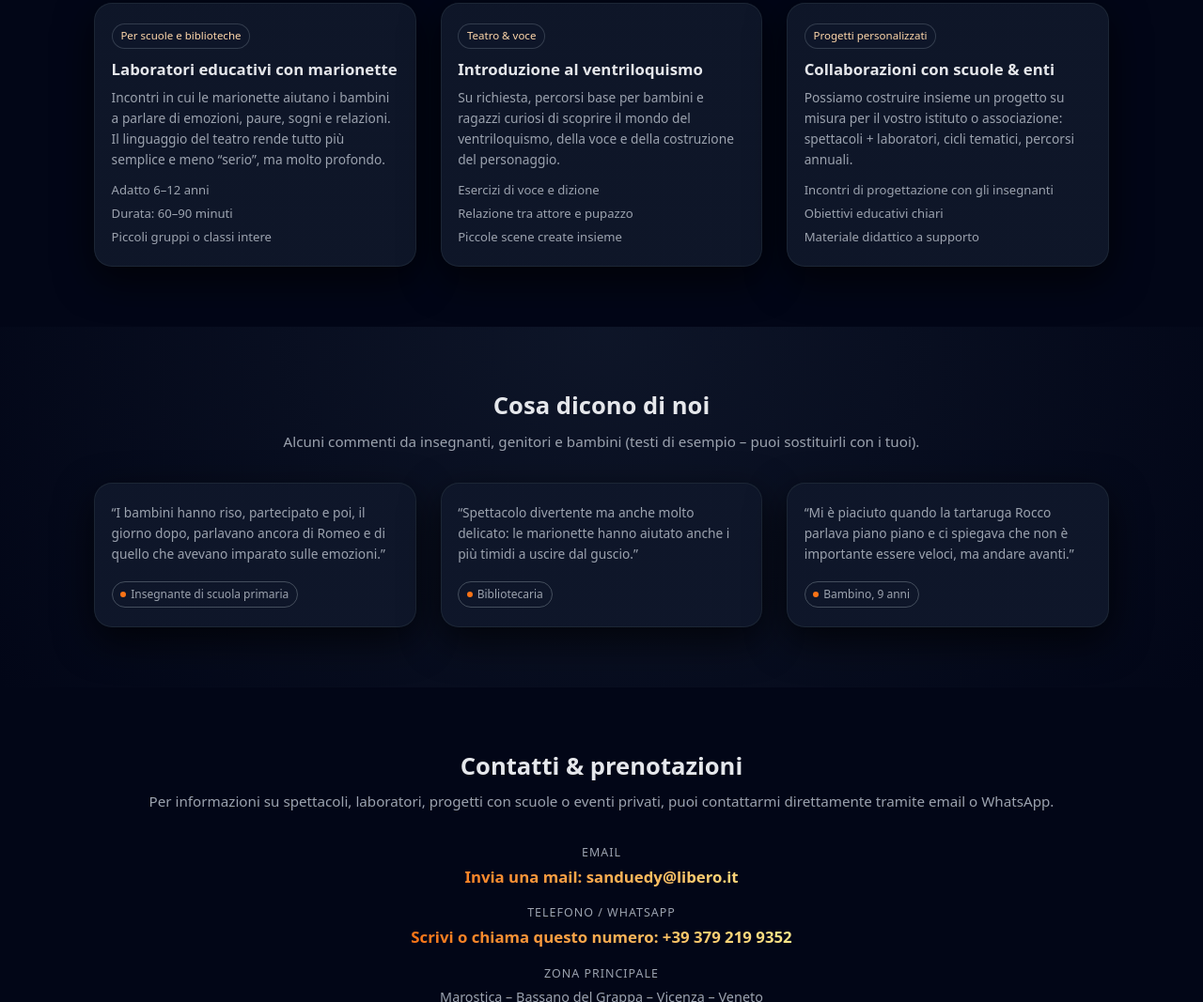
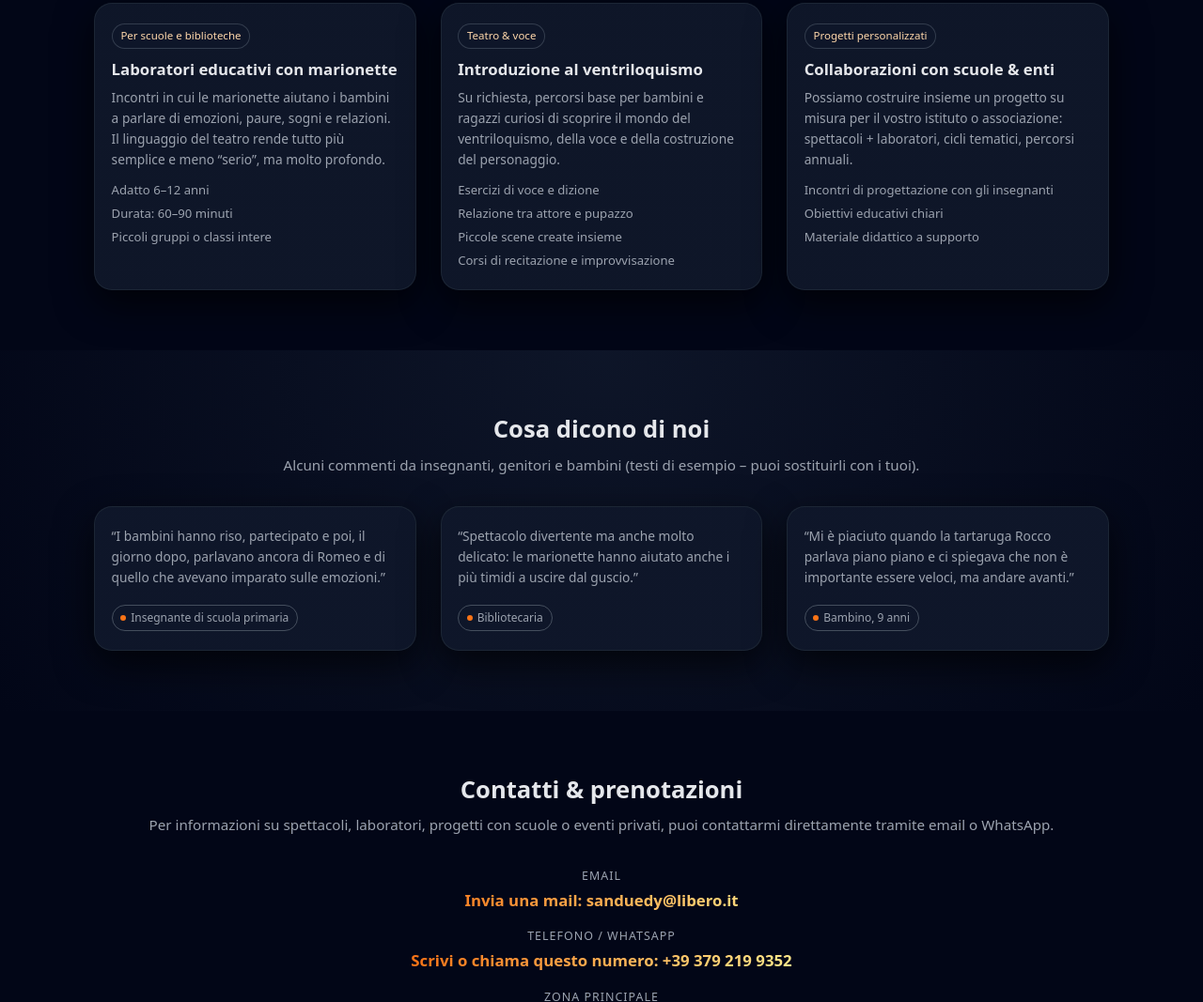
Before and after one commit to ventriloculeduard/eduardsandu.github.io, a plain HTML site: page index.html in a window 1280 px wide. Shown: the part 3638-4705 px from the top of the page at 94% size. Drawn offline with Linux system fonts and the light colour scheme.

Commit message:
Add files via upload

```diff
--- a/index.html
+++ b/index.html
@@ -1047,6 +1047,7 @@
               <li>Esercizi di voce e dizione</li>
               <li>Relazione tra attore e pupazzo</li>
               <li>Piccole scene create insieme</li>
+              <li>Corsi di recitazione e improvvisazione</li>
             </ul>
           </div>
 
```
